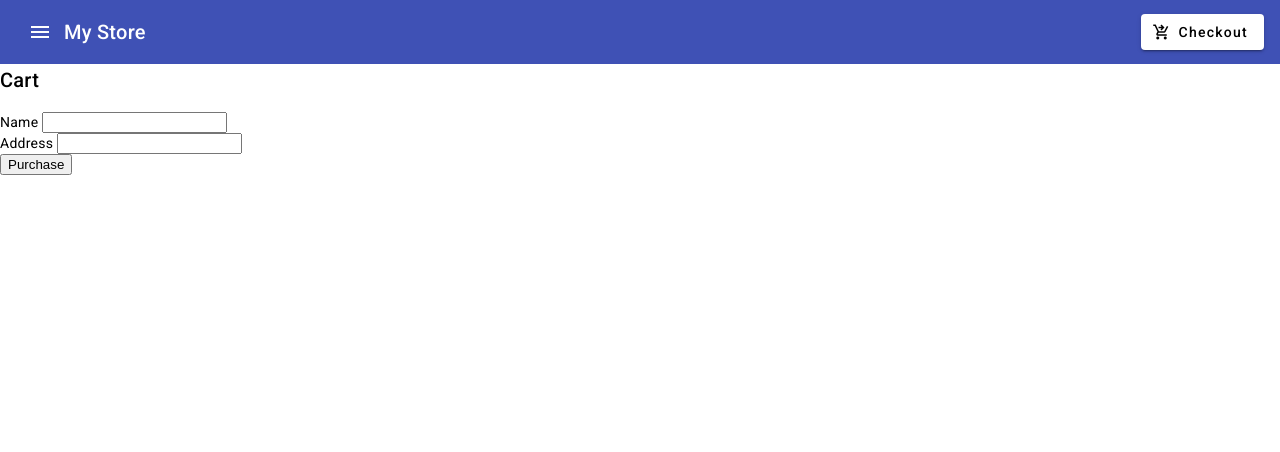
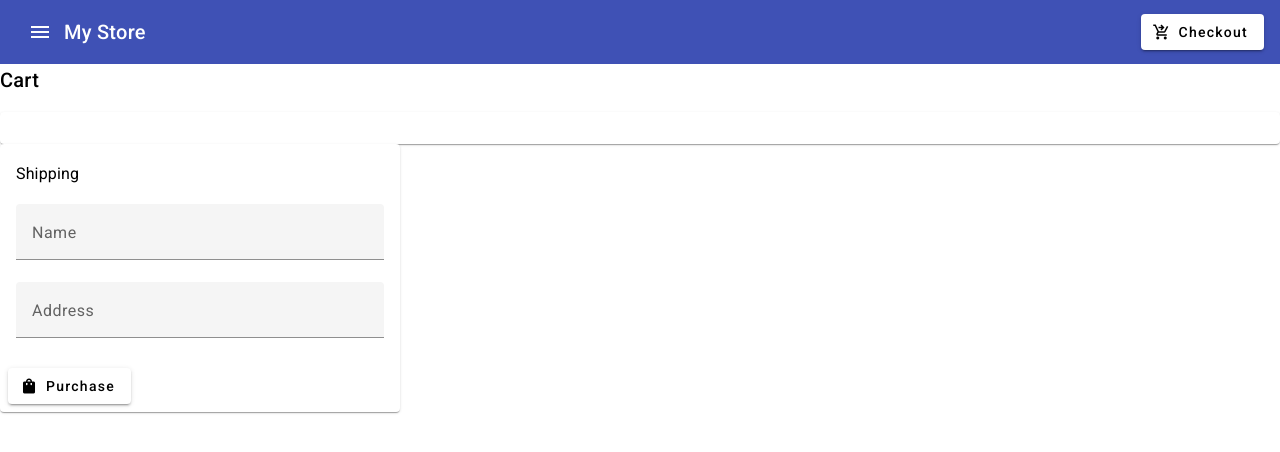
Before and after one commit to giselalanciani/gise-compras, an Angular app: page /cart in a window 1280 px wide. Shown: the top 452 px of the page. Built offline with nearby package versions, Linux system fonts and the light colour scheme.

Commit message:
adding form fields

```diff
--- a/src/app/cart-component/cart-component.component.html
+++ b/src/app/cart-component/cart-component.component.html
@@ -1,5 +1,8 @@
 <h2>Cart</h2>
 
+<mat-card>
+
+  <mat-card-content>
     <div class="cart-item" *ngFor="let item of items">
       <p>
         <a routerLink="/shipping">Shipping Prices</a>
@@ -7,16 +10,33 @@
       <span>{{ item.name }}</span>
       <span>{{ item.price | currency }}</span>
     </div>
-<form [formGroup]="checkoutForm" (ngSubmit)="onSubmit()">
-  <div>
-    <label for="name"> Name </label>
-    <input id="name" type="text" formControlName="name" />
-  </div>
+  </mat-card-content>
+</mat-card>
 
-  <div>
-    <label for="address"> Address </label>
-    <input id="address" type="text" formControlName="address" />
-  </div>
+<mat-card class="example-card">
+  <mat-card-header>
+    <h3>Shipping</h3>
+  </mat-card-header>
+  <mat-card-content>
+    <form [formGroup]="checkoutForm" (ngSubmit)="onSubmit()" class="gise-forms">
+      <mat-form-field class="example-full-width">
+        <mat-label>Name</mat-label>
+        <input matInput id="name" type="text" formControlName="name" />
+      </mat-form-field>
 
-  <button class="button" type="submit">Purchase</button>
+      <mat-form-field class="example-full-width">
+        <mat-label>Address</mat-label>
+        <input matInput id="address" type="text" formControlName="address" />
+      </mat-form-field>
+
+
     </form>
+  </mat-card-content>
+  <mat-card-actions>
+    <button mat-raised-button type="submit">
+      <mat-icon>shopping_bag</mat-icon> Purchase
+    </button>
+  </mat-card-actions>
+
+
+</mat-card>
--- a/src/app/cart-component/cart-component.component.scss
+++ b/src/app/cart-component/cart-component.component.scss
@@ -0,0 +1,14 @@
+.gise-forms {
+  min-width: 150px;
+  max-width: 500px;
+  width: 100%;
+}
+
+.example-full-width {
+  width: 100%;
+}
+
+
+.example-card {
+  max-width: 400px;
+}
--- a/src/app/cart-component/cart-component.component.ts
+++ b/src/app/cart-component/cart-component.component.ts
@@ -19,6 +19,8 @@ export class CartComponent implements OnInit {
     private cartService: CartService,
     private formBuilder: FormBuilder
   ) {}
+
+
   onSubmit(): void {
     // Process checkout data here
     this.items = this.cartService.clearCart();
```
Also changed, not shown: src/app/app.module.ts (+13 -3 lines), src/app/app.component.ts (line endings or trailing spaces). Lines whose indentation alone changed are shown as unchanged.
